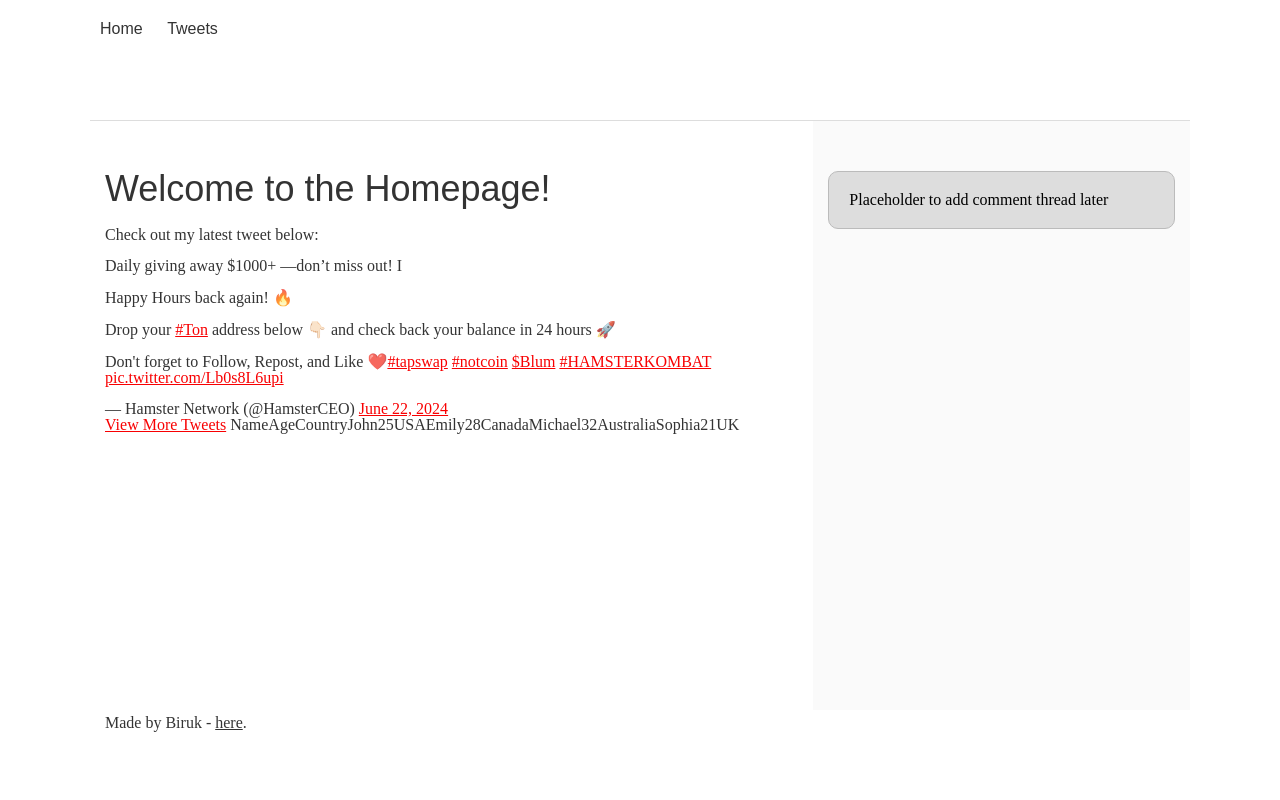
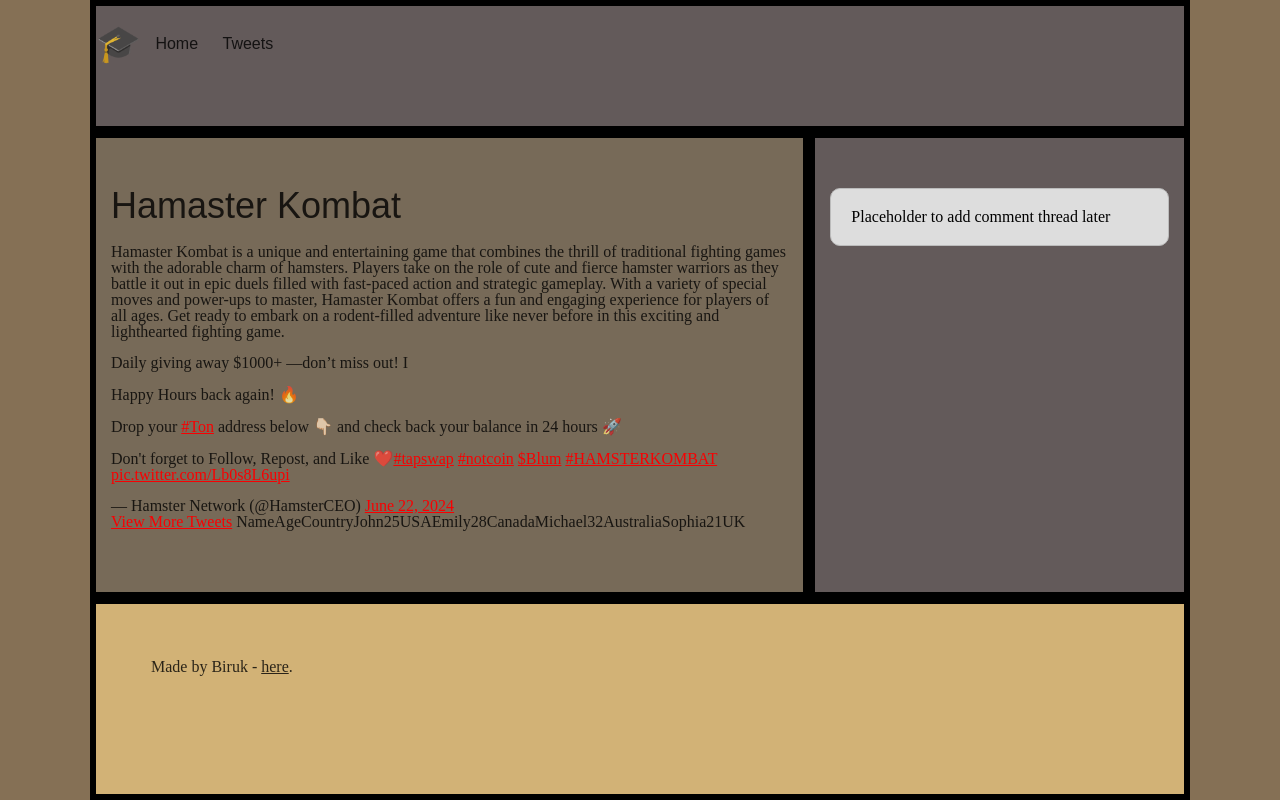
Before and after one commit to Birukzege/My_First_Portfolio, a plain HTML site: page css_basic/index.html in a window 1280 px wide. Drawn offline with Linux system fonts and the light colour scheme.

Commit message:
added some features

```diff
--- a/css_basic/index.html
+++ b/css_basic/index.html
@@ -10,14 +10,17 @@
 <body class="works_on_smartphone">
     <header>
         <ul>
+            <li class="logo">&#127891;</li>
             <li><a href="index.html">Home</a></li>
             <li><a href="tweets.html">Tweets</a></li>
         </ul>
     </header>
     <main>
         <article>
-            <h1>Welcome to the Homepage!</h1>
-            <p>Check out my latest tweet below:</p>
+            <h1>Hamaster Kombat</h1>
+            <p>Hamaster Kombat is a unique and entertaining game that combines the thrill of traditional fighting games with the adorable charm of hamsters. Players take on the role of cute and fierce hamster warriors as they battle it out in epic duels filled with fast-paced action and strategic gameplay. With a variety of special moves and power-ups to master, Hamaster Kombat offers a fun and engaging experience for players of all ages. Get ready to embark on a rodent-filled adventure like never before in this exciting and lighthearted fighting game.
+                </p>
+
             <div class="tweet">
                 <blockquote class="twitter-tweet"><p lang="en" dir="ltr">Daily giving away $1000+ —don’t miss out! I <br><br>Happy Hours back again! 🔥<br><br>Drop your <a href="https://twitter.com/hashtag/Ton?src=hash&amp;ref_src=twsrc%5Etfw">#Ton</a> address below 👇🏻 and check back your balance in 24 hours 🚀<br><br>Don&#39;t forget to Follow, Repost, and Like ❤️<a href="https://twitter.com/hashtag/tapswap?src=hash&amp;ref_src=twsrc%5Etfw">#tapswap</a> <a href="https://twitter.com/hashtag/notcoin?src=hash&amp;ref_src=twsrc%5Etfw">#notcoin</a> <a href="https://twitter.com/search?q=%24Blum&amp;src=ctag&amp;ref_src=twsrc%5Etfw">$Blum</a> <a href="https://twitter.com/hashtag/HAMSTERKOMBAT?src=hash&amp;ref_src=twsrc%5Etfw">#HAMSTERKOMBAT</a> <a href="https://t.co/Lb0s8L6upi">pic.twitter.com/Lb0s8L6upi</a></p>&mdash; Hamster Network (@HamsterCEO) <a href="https://twitter.com/HamsterCEO/status/1804500332308988162?ref_src=twsrc%5Etfw">June 22, 2024</a></blockquote> <script async src="https://platform.twitter.com/widgets.js" charset="utf-8"></script>
             </div>
--- a/css_basic/styles.css
+++ b/css_basic/styles.css
@@ -1,20 +1,40 @@
 body {
     display: flex;
     flex-direction: column;
+    background-color: rgb(133, 112, 85);
 }
 
 main {
     display: flex;
     flex-direction: row;
     flex: auto;
+    background-color: rgb(119, 106, 88);
 }
 
 article{
     flex: 2;
-    overflow-y: auto
+    overflow-y: auto;
+    border: 6px solid black;
+
 }
 
 aside{
     flex: 1;
-    overflow-y: auto
+    overflow-y: auto;
+    background-color:rgb(99, 90, 90);
+    border: 6px solid black;
+
 }
+
+/* edit however we want part */
+
+header{
+    border: 6px solid black;
+    background-color: rgb(99, 90, 90);
+}
+
+footer{
+    border: 6px solid black;
+    background-color:rgb(210, 178, 118);
+    padding: 5%;
+}
```
